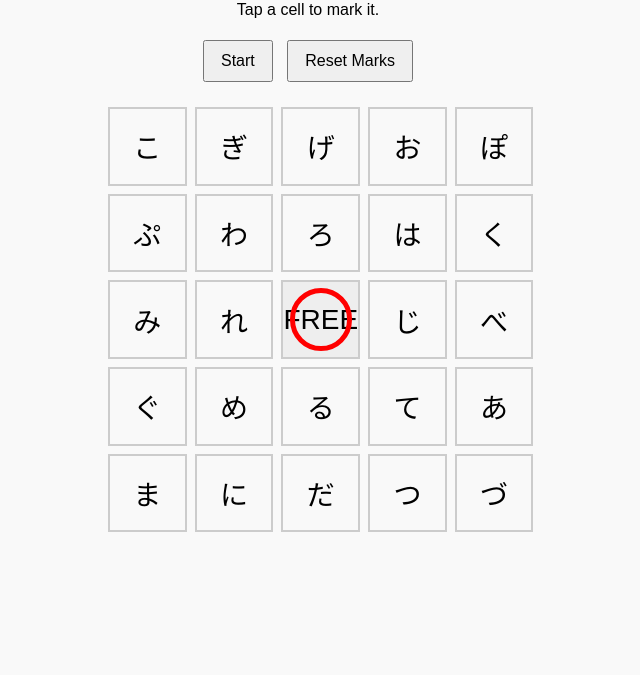
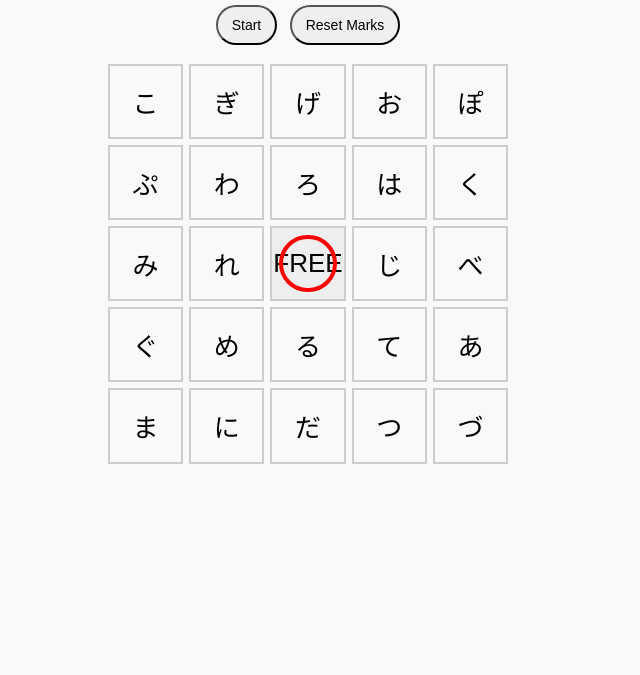
Before and after one commit to iwskt/hiragana_bingo, a plain HTML site: page index.html in a window 1280 px wide. Shown: the part 125-800 px from the top of the page, without its empty margins (332-972 px from the left). Drawn offline with Linux system fonts and the light colour scheme.

Commit message:
Add files via upload

```diff
--- a/index.html
+++ b/index.html
@@ -5,12 +5,61 @@
 <meta name="viewport" content="width=device-width, initial-scale=1.0">
 <title>Hiragana Bingo</title>
 <style>
-body {font-family: Arial, sans-serif; background:#f9f9f9; text-align:center; padding:20px;}
-.board {display:grid; grid-template-columns:repeat(5,1fr); gap:8px; max-width:400px; margin:20px auto;}
-.cell {border:2px solid #ccc; aspect-ratio:1; display:flex; align-items:center; justify-content:center; font-size:28px; cursor:pointer; position:relative;}
-.cell.marked::after {content:""; position:absolute; width:70%; height:70%; border:5px solid red; border-radius:50%;}
-button {margin:5px; padding:10px 16px; font-size:16px; cursor:pointer;}
-.free {background:#eee;}
+body {
+  font-family: Arial, sans-serif;
+  background:#f9f9f9;
+  text-align:center;
+  padding:10px;
+  margin:0;
+}
+
+h1 {
+  font-size: 28px;
+}
+
+p {
+  font-size: 14px;
+}
+
+.board {
+  display:grid;
+  grid-template-columns:repeat(5, 1fr);
+  gap:6px;
+  width: 95vw;          /* ← 画面幅に合わせる */
+  max-width: 400px;
+  margin:15px auto;
+}
+
+.cell {
+  border:2px solid #ccc;
+  aspect-ratio:1;
+  display:flex;
+  align-items:center;
+  justify-content:center;
+  font-size: min(6vw, 26px);  /* ← ここが重要 */
+  cursor:pointer;
+  position:relative;
+}
+
+.cell.marked::after {
+  content:"";
+  position:absolute;
+  width:70%;
+  height:70%;
+  border:4px solid red;
+  border-radius:50%;
+}
+
+button {
+  margin:4px;
+  padding:10px 14px;
+  font-size:14px;
+  border-radius:20px;
+}
+
+.free {
+  background:#eee;
+}
 </style>
 </head>
 <body>
```
